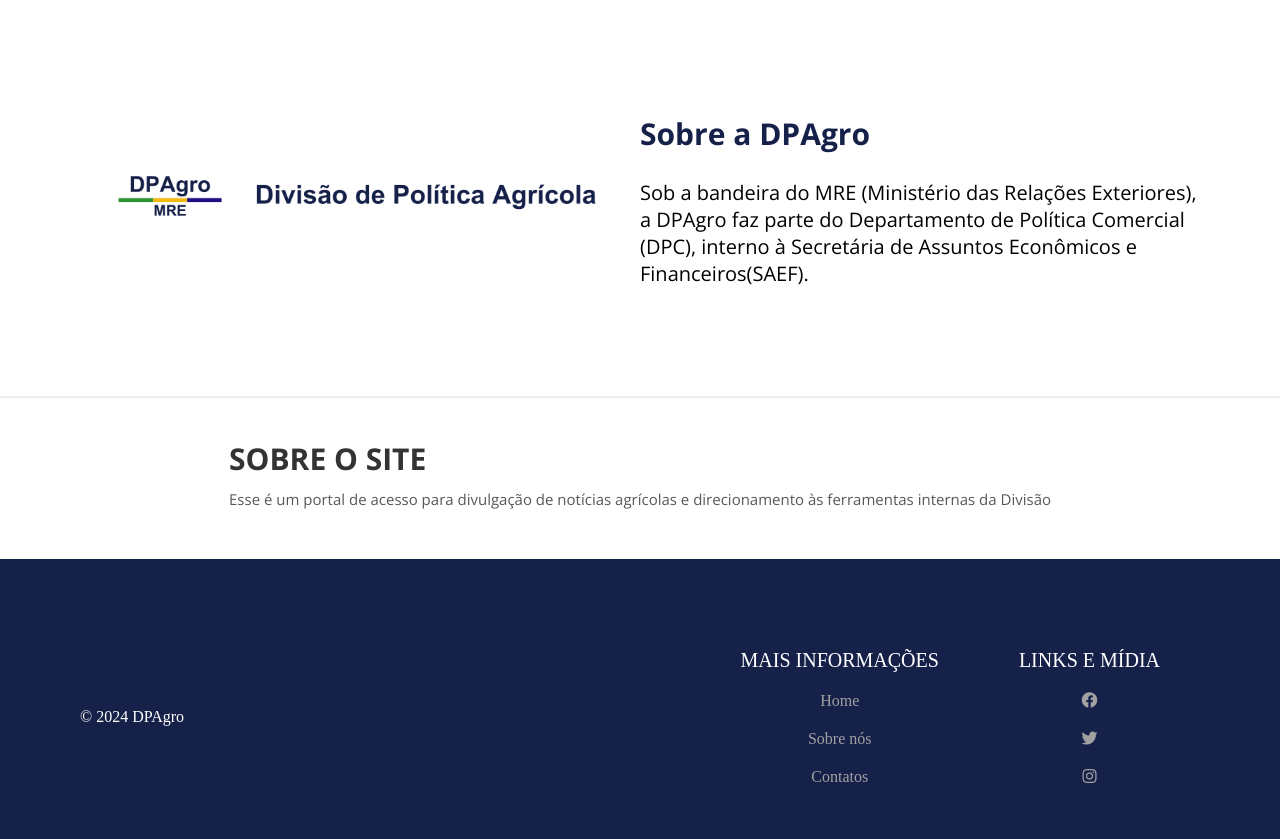
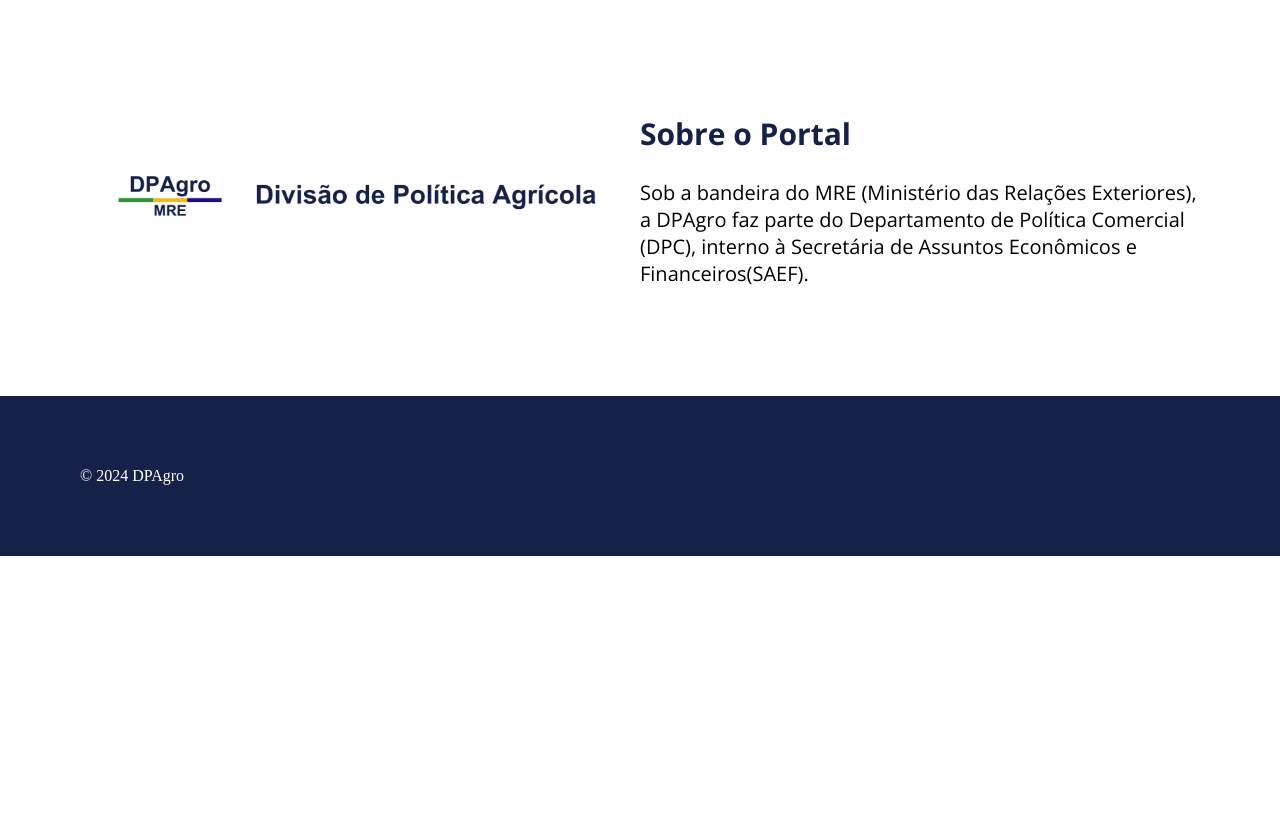
Before and after one commit to DPAgro-MRE/dpagro-mre.github.io, a plain HTML site: page index.html in a window 1280 px wide. Shown: the part 614-1453 px from the top of the page. After the commit the page ends 1170 px from the top, so only its background shows below. Drawn offline with nearby package versions, Linux system fonts and the light colour scheme.

Commit message:
Alteração do codigo HTML

```diff
--- a/index.html
+++ b/index.html
@@ -16,48 +16,33 @@
     <img src="images/logo.png" alt="logo_ministério">
     <nav class="nav-items">
       <a href="#">Home</a>
-      <a href="#">Sobre nós</a>
+      <a href="#">FAQ</a>
       <a href="#">Contato</a>
+      <a href="#">Portal DPagro</a>
     </nav>
   </header>
   <main>
     <div class="intro">
       <h1>Portal DPAgro</h1>
-      <p>A diplomacia do agronegócio</p>
+      <p> A diplomacia do agronegócio</p>
       <!--<button>Saiba mais</button>-->
 
   </div>
     <div class="description">
       <img src="images/dpagro-fundo-branco-grande.png" alt="dpagro">
       <div class="text-decription">
-        <h2>Sobre a DPAgro</h2>
+        <h2>Sobre o Portal</h2>
       <p>Sob a bandeira do MRE (Ministério das Relações Exteriores), a DPAgro faz parte do Departamento de Política Comercial (DPC), interno à Secretária de Assuntos Econômicos e Financeiros(SAEF).</p>
       </div>
     </div>
-    <div class="about-me">
-      <div class="about-me-text">
-        <h2>Sobre o site</h2>
-        <p>Esse é um portal de acesso para divulgação de notícias agrícolas e direcionamento às ferramentas internas da Divisão</p>
-      </div>
-    </div>
+
+
 
 
   </main>
   <footer class="footer">
     <div class="copy">&copy; 2024 DPAgro</div>
     <div class="bottom-links">
-      <div class="links">
-        <span>Mais Informações</span>
-        <a href="#">Home</a>
-        <a href="#">Sobre nós</a>
-        <a href="#">Contatos</a>
-      </div>
-      <div class="links">
-        <span>Links e Mídia</span>
-        <a href="#"><i class="fab fa-facebook"></i></a>
-        <a href="#"><i class="fab fa-twitter"></i></a>
-        <a href="#"><i class="fab fa-instagram"></i></a>
-      </div>
     </div>
   </footer>
 </body>
```
